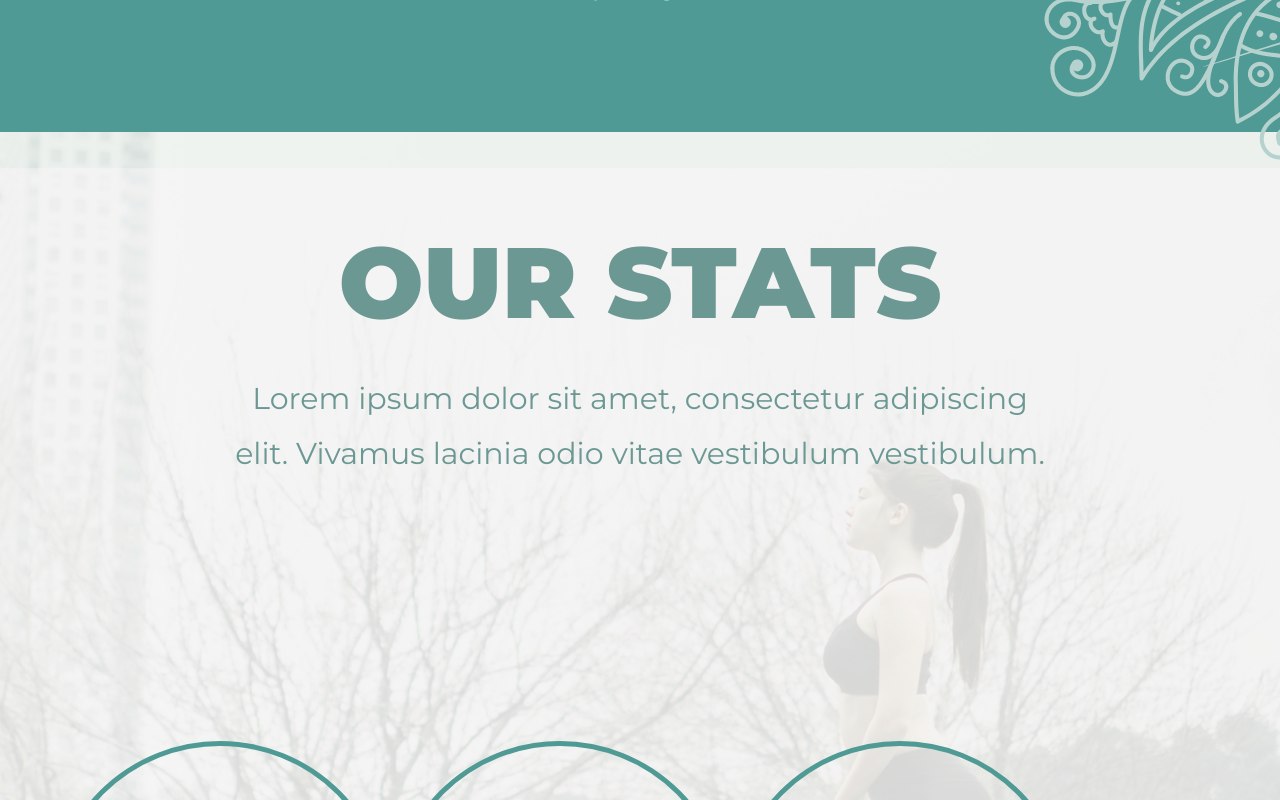
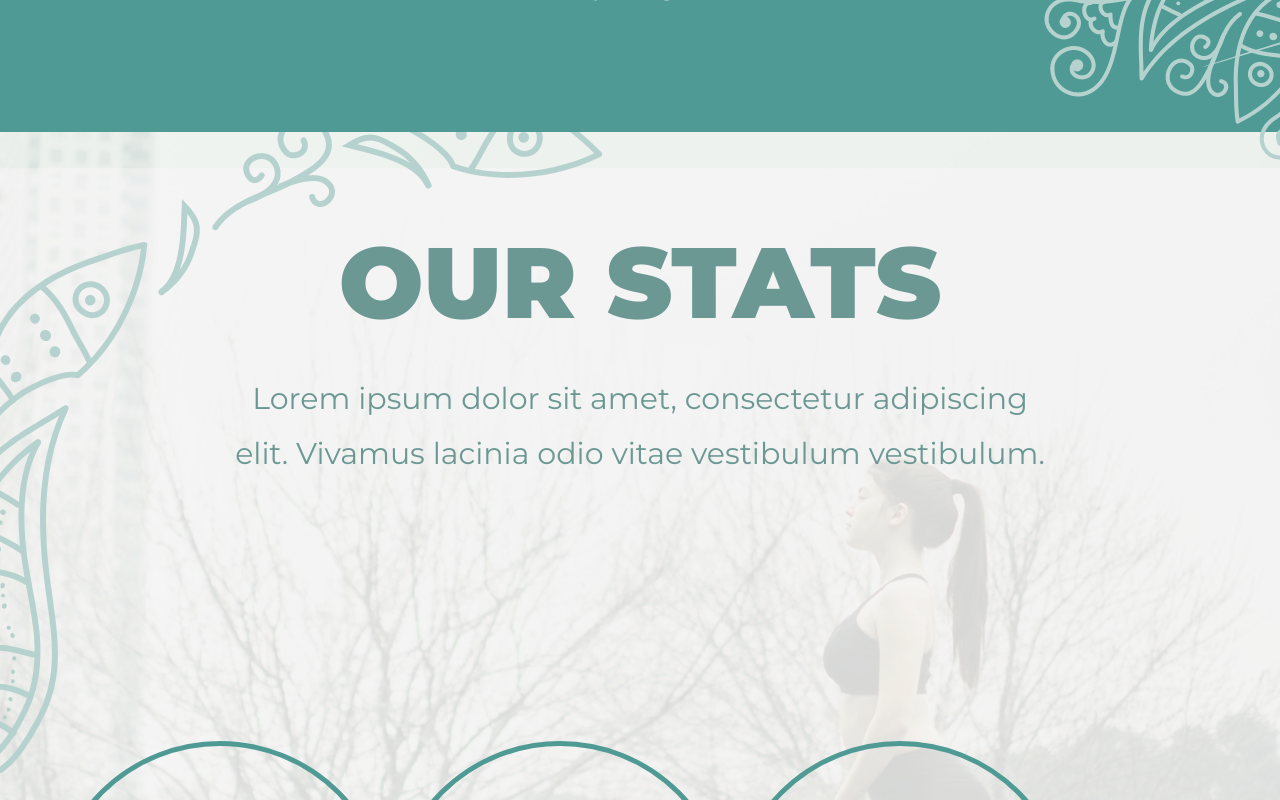
Before and after one commit to malgorzatajPL/Yoga-website, a React (Create React App) app: page / in a window 1280 px wide. Shown: the part 1880-2680 px from the top of the page. Built offline with nearby package versions, Linux system fonts and the light colour scheme; a web font is replaced by a local one.

Commit message:
Add before background img

```diff
--- a/src/Components/OurStats/OurStats.style.ts
+++ b/src/Components/OurStats/OurStats.style.ts
@@ -6,6 +6,20 @@ export const OurStatsStyle = styled.section`
   background-position: center;
   background-repeat: no-repeat;
   background-size: cover;
+  position: relative;
+  z-index: 0;
+  overflow: hidden;
+  :before {
+    content: '';
+    position: absolute;
+    background-image: url(/Design.png);
+    width: 700px;
+    height: 700px;
+    background-repeat: no-repeat;
+    z-index: -1;
+    left: -48px;
+    top: -6%;
+  }
 `;
 
 export const CardsCircle = styled.div`
```
Also changed, not shown: public/Design.png (added).
